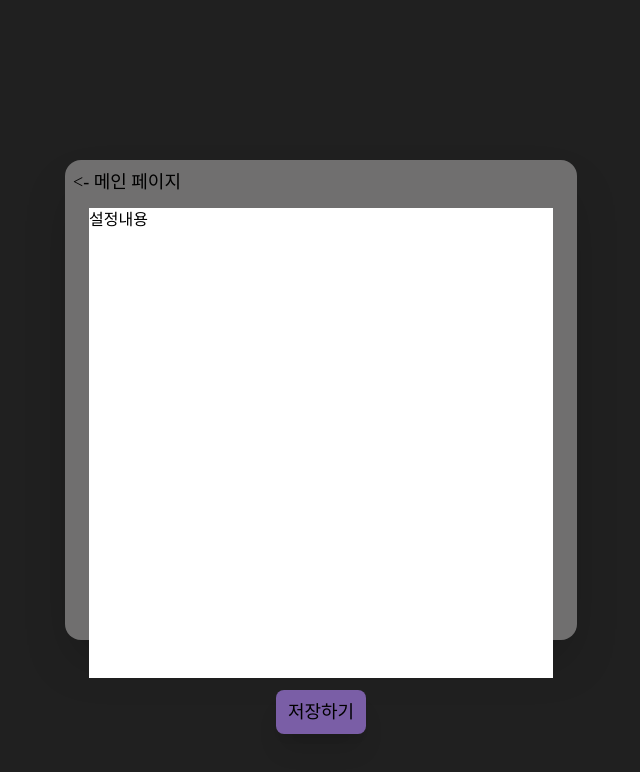
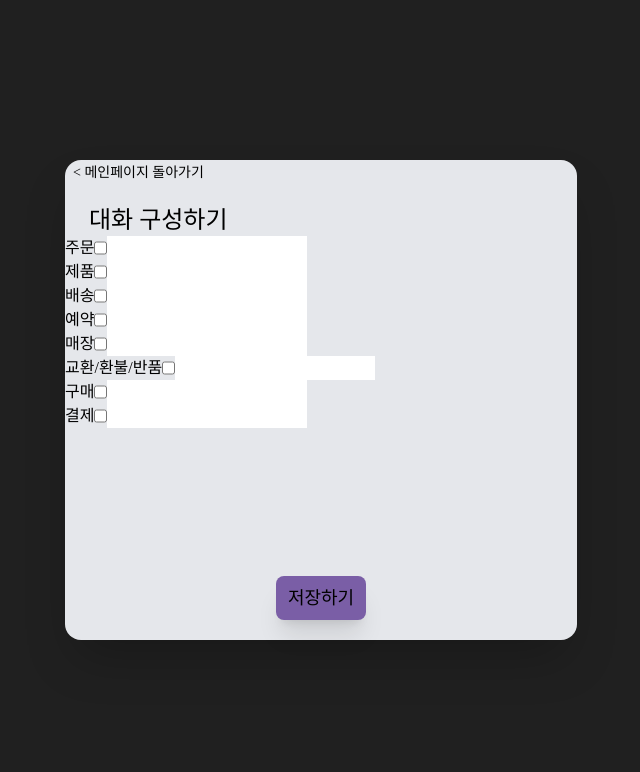
Before and after one commit to stpcoder/AiChatBot, a React (Create React App) app in the folder aichatbot/: page /admin in a window 1280 px wide. Shown: the top 772 px of the page, without its empty margins (319-959 px from the left). Built offline with nearby package versions, Linux system fonts and the light colour scheme; a web font is replaced by a local one.

Commit message:
디자인 추가 구현

```diff
--- a/aichatbot/src/Routing.js
+++ b/aichatbot/src/Routing.js
@@ -1,15 +1,27 @@
-import React from 'react'
+import React, { useState } from 'react'
 import { Routes, Route } from 'react-router-dom'
 import MainPage from './pages/MainPage'
 import UserPage from './pages/UserPage'
 import AdminPage from './pages/AdminPage'
 
 function Routing() {
+  //주문, 제품, 배송, 예약, 매장, 교환_환불_반품, 구매, 결제
+  const [one, setOne] = useState(""); //주문
+  const [two, setTwo] = useState(""); //제품
+  const [thr, setThr] = useState(""); //배송
+  const [fur, setFur] = useState(""); //예약
+  const [fiv, setFiv] = useState(""); //매장
+  const [six, setSix] = useState(""); //교환
+  const [sev, setSev] = useState(""); //구매
+  const [eig, setEig] = useState(""); //결제
+  const [err, setErr] = useState(""); //없는 말일 경우
+  const [init, setInit] = useState("");
+
   return (
     <Routes>
       <Route path = "/" element = {<MainPage/>} />
-      <Route path = "/admin" element = {<AdminPage />} />
-      <Route path = "/user" element = {<UserPage />} />
+      <Route path = "/admin" element = {<AdminPage setOne={setOne} setTwo={setTwo} setThr={setThr} setFur={setFur} setFiv={setFiv} setSiz={setSix} setSev={setSev} setEig={setEig} setErr={setErr} setInit={setInit}/>} />
+      <Route path = "/user" element = {<UserPage one={one} two={two} thr={thr} fur={fur} fiv={fiv} six={six} sev={sev} eig={eig} err={err} init={init} />} />
     </Routes>
   )
 }
--- a/aichatbot/src/axios.js
+++ b/aichatbot/src/axios.js
@@ -1,6 +1,6 @@
 import axios from "axios";
 
-export const axiosPost = async () => {
+export const axiosPost = async (input) => {
   const open = {
     "version": "v2",
     "userId": "U47b00b58c90f8e47428af8b7bddcda3d12",
@@ -8,9 +8,10 @@ export const axiosPost = async () => {
     "timestamp": 12345678,
     "bubbles": [ {
     "type": "text",
-    "data" : { "description" : "제품 가격이 얼마인가요?" } } ],
+    "data" : { "description" : input } } ],
     "event": "send"
   }
+
   const HmacSHA256 = require('crypto-js/hmac-sha256');
   const EncBase64 = require('crypto-js/enc-base64');
   const signatureHeader = HmacSHA256(JSON.stringify(open), 'Z2N3d3VzelNKRUxmUFhmVnlvdlFxVnRGamZTTXd3Q3k=').toString(EncBase64);
@@ -23,6 +24,8 @@ export const axiosPost = async () => {
     headers : header,
     withCredentials : false
   });
-
-  return data;
+  console.log(data);
+  const type = data.data.conversation.scenarioName
+  console.log(type);
+  return type;
 };
--- a/aichatbot/src/pages/AdminPage.js
+++ b/aichatbot/src/pages/AdminPage.js
@@ -1,22 +1,85 @@
-import React from 'react'
+import React, { useState } from 'react'
 import { useNavigate } from 'react-router-dom'
 import { axiosPost } from '../axios';
 
-function AdminPage() {
+function AdminPage({setOne, setTwo, setThr, setFur, setFiv, setSix, setSev, setEig, setErr, setInit}) {
+  //주문, 제품, 배송, 예약, 매장, 교환_환불_반품, 구매, 결제
+  const [var1, var1Set] = useState();
+  const [var2, var2Set] = useState();
+  const [var3, var3Set] = useState();
+  const [var4, var4Set] = useState();
+  const [var5, var5Set] = useState();
+  const [var6, var6Set] = useState();
+  const [var7, var7Set] = useState();
+  const [var8, var8Set] = useState();
+  const [var9, var9Set] = useState();
+  const [var10, var10Set] = useState();
+
+  const [sel1, sel1Set] = useState();
+  const [sel2, sel2Set] = useState();
+  const [sel3, sel3Set] = useState();
+  const [sel4, sel4Set] = useState();
+  const [sel5, sel5Set] = useState();
+  const [sel6, sel6Set] = useState();
+  const [sel7, sel7Set] = useState();
+  const [sel8, sel8Set] = useState();
+
+
+
   const navigate = useNavigate()
   const goMain = async () => {
-    const data = await axiosPost()
-    console.log(data)
-    //navigate("/");
+    navigate("/");
   }
 
   return (
     <div class='bg-[#202020] h-screen flex justify-center '>
-      <div class="bg-[#706f6f] h-3/5 w-2/5 align-middle m-auto rounded-2xl pb-2 shadow-2xl">
-        <div><button class="text-lg ml-2 mt-2 hover:text-white" onClick={goMain}>{`<- 메인 페이지`}</button></div>
-        <div class="mx-6 my-3 h-[470px] bg-white">설정내용</div>
-        <div class="flex justify-center">
-          <button class=" bg-[#7a5ea6] rounded-lg shadow-xl px-3 py-2 hover:text-white text-lg" >저장하기</button>
+      <div class="bg-gray-200 relative h-3/5 w-2/5 align-middle m-auto rounded-2xl pb-2 shadow-2xl">
+        <div>
+          <button onClick={goMain} class="hover:text-gray-300 ml-2 text-sm">{`< 메인페이지 돌아가기`}</button>
+        </div>
+        <div class="mx-6 text-2xl mt-5 ">대화 구성하기</div>
+        <div class="flex">
+          <div>주문</div>
+          <input type='checkbox' checked={sel1} onChange={e => sel1Set(!sel1)}/>
+          <input type='text' value={var1} onChange={e => var1Set(e.target.value)}></input>
+        </div>
+        <div class="flex">
+          <div>제품</div>
+          <input type='checkbox' checked={sel2} onChange={e => sel1Set(!sel2)}/>
+          <input type='text' value={var2} onChange={e => var1Set(e.target.value)}></input>
+        </div>
+        <div class="flex">
+          <div>배송</div>
+          <input type='checkbox' checked={sel3} onChange={e => sel1Set(!sel3)}/>
+          <input type='text' value={var3} onChange={e => var1Set(e.target.value)}></input>
+        </div>
+        <div class="flex">
+          <div>예약</div>
+          <input type='checkbox' checked={sel4} onChange={e => sel1Set(!sel4)}/>
+          <input type='text' value={var4} onChange={e => var1Set(e.target.value)}></input>
+        </div>
+        <div class="flex">
+          <div>매장</div>
+          <input type='checkbox' checked={sel5} onChange={e => sel1Set(!sel5)}/>
+          <input type='text' value={var5} onChange={e => var1Set(e.target.value)}></input>
+        </div>
+        <div class="flex">
+          <div>교환/환불/반품</div>
+          <input type='checkbox' checked={sel6} onChange={e => sel1Set(!sel6)}/>
+          <input type='text' value={var6} onChange={e => var1Set(e.target.value)}></input>
+        </div>
+        <div class="flex">
+          <div>구매</div>
+          <input type='checkbox' checked={sel7} onChange={e => sel1Set(!sel7)}/>
+          <input type='text' value={var7} onChange={e => var1Set(e.target.value)}></input>
+        </div>
+        <div class="flex">
+          <div>결제</div>
+          <input type='checkbox' checked={sel8} onChange={e => sel1Set(!sel8)}/>
+          <input type='text' value={var8} onChange={e => var1Set(e.target.value)}></input>
+        </div>
+        <div class="flex justify-center absolute inset-x-0 bottom-0">
+          <button class=" bg-[#7a5ea6] rounded-lg shadow-xl px-3 py-2 mb-5 hover:text-white text-lg" >저장하기</button>
         </div>
       </div>
     </div>
--- a/aichatbot/src/pages/MainPage.js
+++ b/aichatbot/src/pages/MainPage.js
@@ -12,7 +12,7 @@ function MainPage() {
 
   return (
     <div class='bg-[#202020] h-screen flex justify-center '>
-      <div class="bg-[#706f6f] h-3/5 w-1/5 align-middle m-auto rounded-2xl pb-2 shadow-2xl">
+      <div class="bg-gray-200 h-3/5 w-2/5 max-w-xl align-middle m-auto rounded-2xl pb-2 shadow-2xl">
         <div class='flex justify-center mt-6'>
           <div class='text-3xl'>모두의 대화👂</div>
         </div>
@@ -25,19 +25,17 @@ function MainPage() {
         <div class='flex justify-center mt-3'>
           <div class='text-sm'> 개발자 연락처 - thbrian@postech.ac.kr </div>
         </div>
-        <div class='flex justify-center mt-20 h-[240px] rounded-2xl mx-3 mb-3'>
-          <div class='w-4/5 flex justify-center m-auto'>
-            <div>
-              <button class='bg-[#7a5ea6] shadow-xl mx-1 w-72 h-20 rounded-2xl mb-10 hover:bg-[#7a5ea6] hover:text-white text-center align-middle '
+        <div class='flex justify-center mt-10 h-1/4'>
+          <button class='m-auto bg-[#7a5ea6] shadow-xl mx-1 w-4/6 h-2/3 rounded-2xl hover:bg-[#7a5ea6] hover:text-blue-200 text-white text-center align-middle '
                       onClick={toAdmin}>
             <div class='text-2xl'>관리자 페이지 연결</div>
           </button>
-              <button class='bg-[#7a5ea6] shadow-xl mx-1 w-72 h-20 rounded-2xl hover:bg-[#7a5ea6] hover:text-white text-center align-middle '
+        </div>
+        <div class='flex justify-center h-1/4'>
+          <button class='m-auto bg-[#7a5ea6] shadow-xl mx-1 w-4/6 h-2/3 rounded-2xl hover:bg-[#7a5ea6] hover:text-blue-200 text-white text-center align-middle '
                     onClick={toUser}>
             <div class='text-2xl'>고객용 페이지 연결</div>
           </button>
-            </div>
-          </div>
         </div>
       </div>
     </div>
```
Also changed, not shown: aichatbot/src/pages/UserPage.js (+78 -15 lines). Lines whose indentation alone changed are shown as unchanged.
